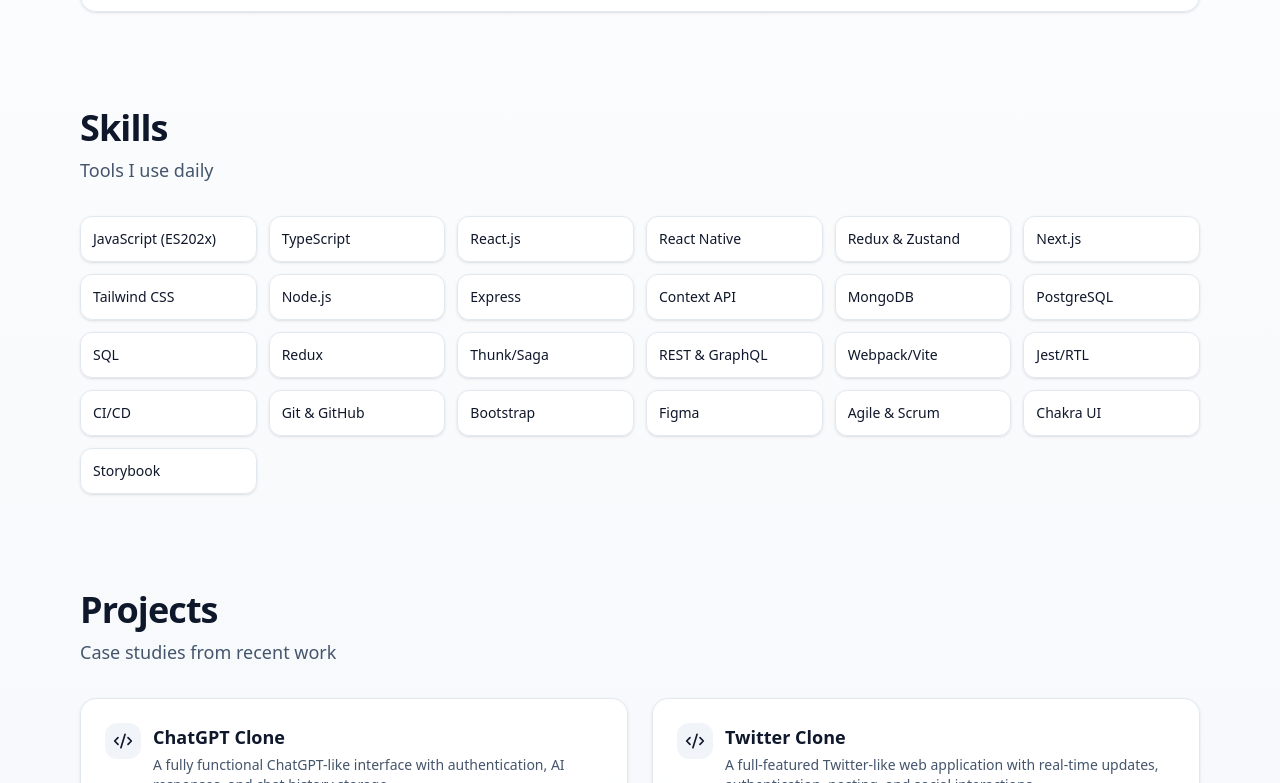
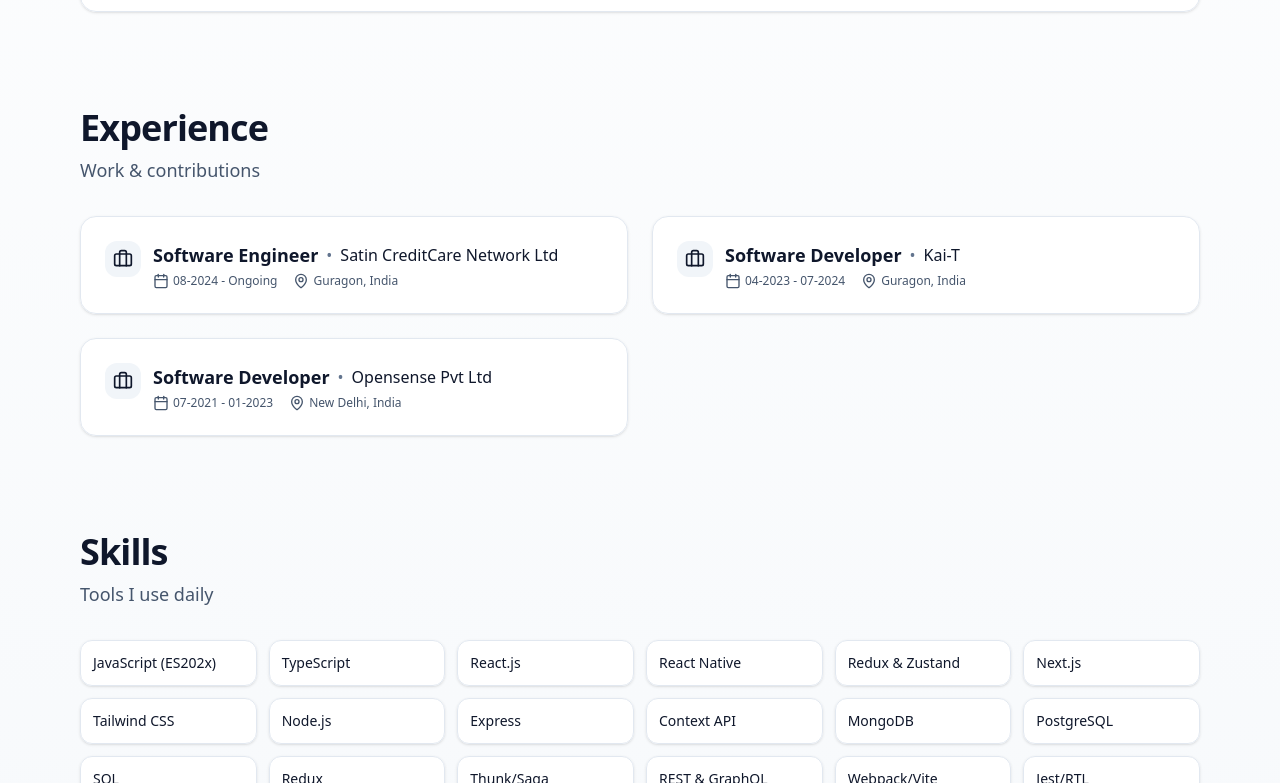
Before and after one commit to sinha97/my-portfolio, a React (Vite) app: page / in a window 1280 px wide. Shown: the part 977-1760 px from the top of the page. Built offline with nearby package versions, Linux system fonts and the light colour scheme.

Commit message:
add experience

```diff
--- a/src/App.jsx
+++ b/src/App.jsx
@@ -14,9 +14,12 @@
   Moon,
   Laptop,
   Sparkles,
+    Briefcase,
+  Calendar,
+  MapPin
 } from "lucide-react";
 import "./App.css";
-import { highlightProjects, navItems } from "./constant";
+import { experiences, highlightProjects, navItems } from "./constant";
 import { Section } from "./components/section";
 
 function useProjects(jsonUrl) {
@@ -318,6 +321,69 @@
         </Card>
       </Section>
 
+      <Section
+        id="experience"
+        title="Experience"
+        subtitle="Work & contributions"
+      >
+        <div className="grid gap-6 md:grid-cols-2">
+          {experiences.map((exp, idx) => (
+            <Card key={idx}>
+              <CardBody>
+                <div className="flex items-start gap-3">
+                  <div className="rounded-xl bg-slate-100 p-2">
+                    <Briefcase className="size-5" />
+                  </div>
+                  <div className="flex-1">
+                    <div className="flex flex-wrap items-center gap-2">
+                      <h3 className="text-lg font-semibold">{exp.role}</h3>
+                      <span className="text-slate-500">•</span>
+                      <span className="font-medium">{exp.company}</span>
+                    </div>
+                    <div className="mt-1 flex flex-wrap items-center gap-4 text-xs text-slate-600">
+                      {exp.period && (
+                        <span className="inline-flex items-center gap-1">
+                          <Calendar className="size-4" />
+                          {exp.period}
+                        </span>
+                      )}
+                      {exp.location && (
+                        <span className="inline-flex items-center gap-1">
+                          <MapPin className="size-4" />
+                          {exp.location}
+                        </span>
+                      )}
+                    </div>
+                    {/* {Array.isArray(exp.bullets) && exp.bullets.length > 0 && (
+                      <ul className="mt-3 list-disc pl-5 text-sm text-slate-700 space-y-1">
+                        {exp.bullets.map((b, i) => (
+                          <li key={i}>{b}</li>
+                        ))}
+                      </ul>
+                    )} */}
+                    {/* {exp.links && exp.links.length > 0 && (
+                      <div className="mt-4 flex flex-wrap gap-2 text-xs">
+                        {exp.links.map((l, i) => (
+                          <Button
+                            key={i}
+                            href={l.href}
+                            target="_blank"
+                            rel="noreferrer"
+                            className="px-3 py-2"
+                          >
+                            <ExternalLink className="size-4" /> {l.label}
+                          </Button>
+                        ))}
+                      </div>
+                    )} */}
+                  </div>
+                </div>
+              </CardBody>
+            </Card>
+          ))}
+        </div>
+      </Section>
+
       {/* Skills */}
       <Section id="skills" title="Skills" subtitle="Tools I use daily">
         <div className="grid grid-cols-2 sm:grid-cols-3 md:grid-cols-4 lg:grid-cols-6 gap-3">
--- a/src/constant.js
+++ b/src/constant.js
@@ -41,3 +41,24 @@
   // { id: "github", label: "GitHub" },
   { id: "contact", label: "Contact" },
 ];
+
+export const experiences = [
+    {
+      role: "Software Engineer",
+      company: `Satin CreditCare Network Ltd`,
+      period: "08-2024 - Ongoing",
+      location: "Guragon, India",
+    },
+    {
+      role: "Software Developer",
+      company: `Kai-T`,
+      period: "04-2023 - 07-2024",
+      location: "Guragon, India",
+    },
+    {
+      role: "Software Developer",
+      company: `Opensense Pvt Ltd`,
+      period: "07-2021 - 01-2023",
+      location: "New Delhi, India",
+    },
+  ];
```
